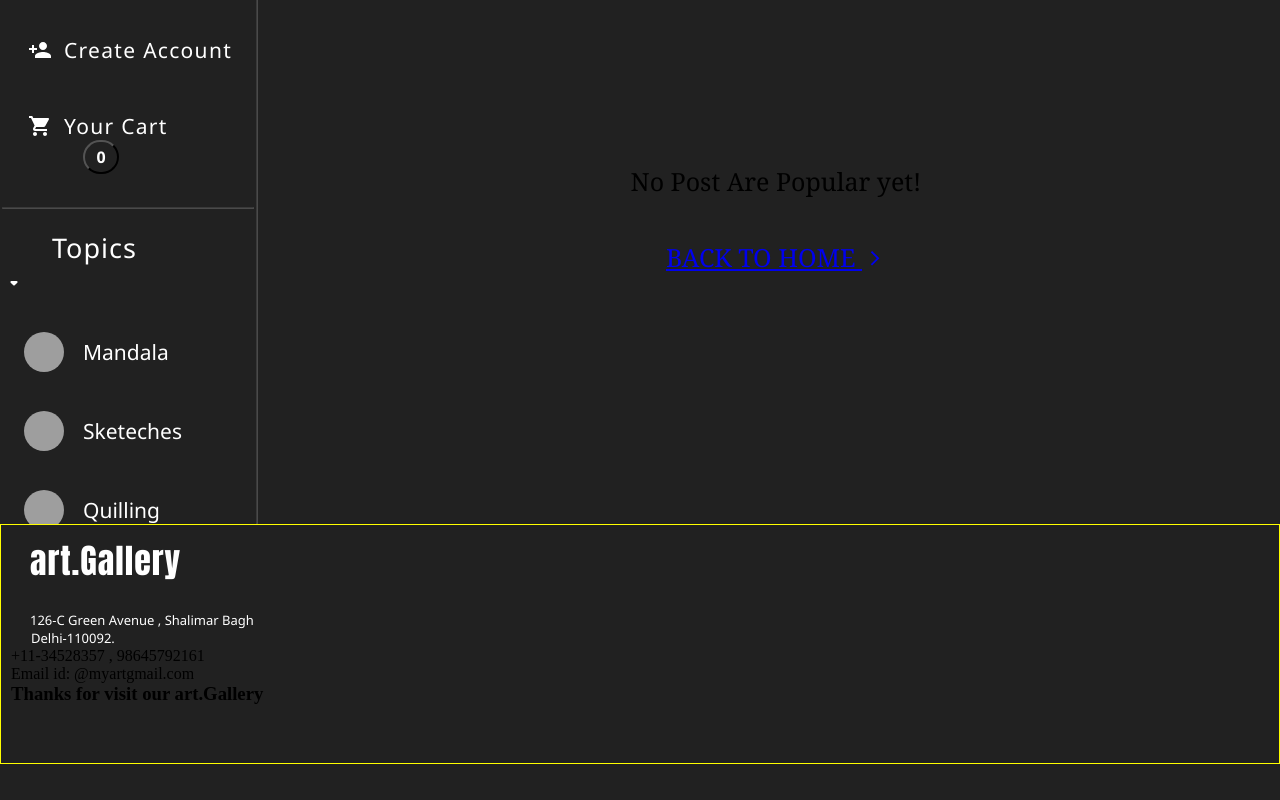
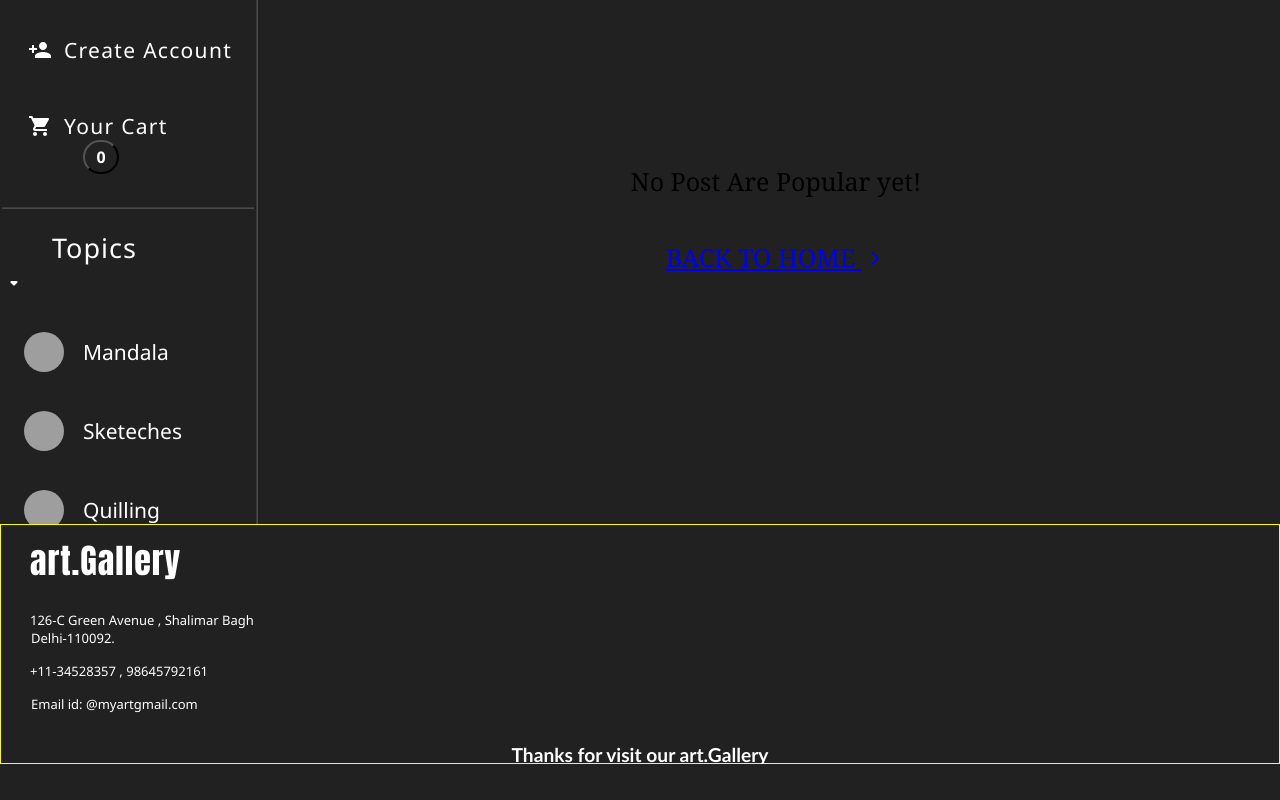
Before and after one commit to Pragyani/art-gallery, a React (Create React App) app: page /popular-page in a window 1280 px wide. Shown: the part 330-1130 px from the top of the page. Built offline with nearby package versions, Linux system fonts and the light colour scheme; grey boxes are pictures that could not be loaded.

Commit message:
add : styling of contct-no ,web-inf-emails and h3

```diff
--- a/src/pages/Footer/footer.css
+++ b/src/pages/Footer/footer.css
@@ -34,6 +34,9 @@
     text-decoration: none;
 }
 
+.web-info {
+    margin-bottom: 15px;
+}
 
 .cl-foterr-class .web-info .cl-web-add {
     /* border: 1px solid white; */
@@ -47,3 +50,33 @@
 .cl-web-add .br-letter {
     margin-left: 20px;
 }
+
+.contct-no {
+    width: 15%;
+}
+
+.contct-no .footer-wb-no {
+    width: 100%;
+    /* border: 1px solid white; */
+    color: var(--color);
+    font-family: 'Segoe UI', Tahoma, Geneva, Verdana, sans-serif;
+    font-size: small;
+    margin-left: 19px;
+    margin-bottom: 15px;
+}
+
+.contct-no .web-info-emails {
+    margin-left: 20px;
+    font-family: 'Segoe UI', Tahoma, Geneva, Verdana, sans-serif;
+    font-size: small;
+    color: var(--color);
+}
+
+h3 {
+    color: var(--color);
+    margin-top: 30px;
+    text-align: center;
+    font-family: 'Trebuchet MS', 'Lucida Sans Unicode', 'Lucida Grande', 'Lucida Sans', Arial, sans-serif;
+    font-size: larger;
+    font-weight: 800;
+}
```
